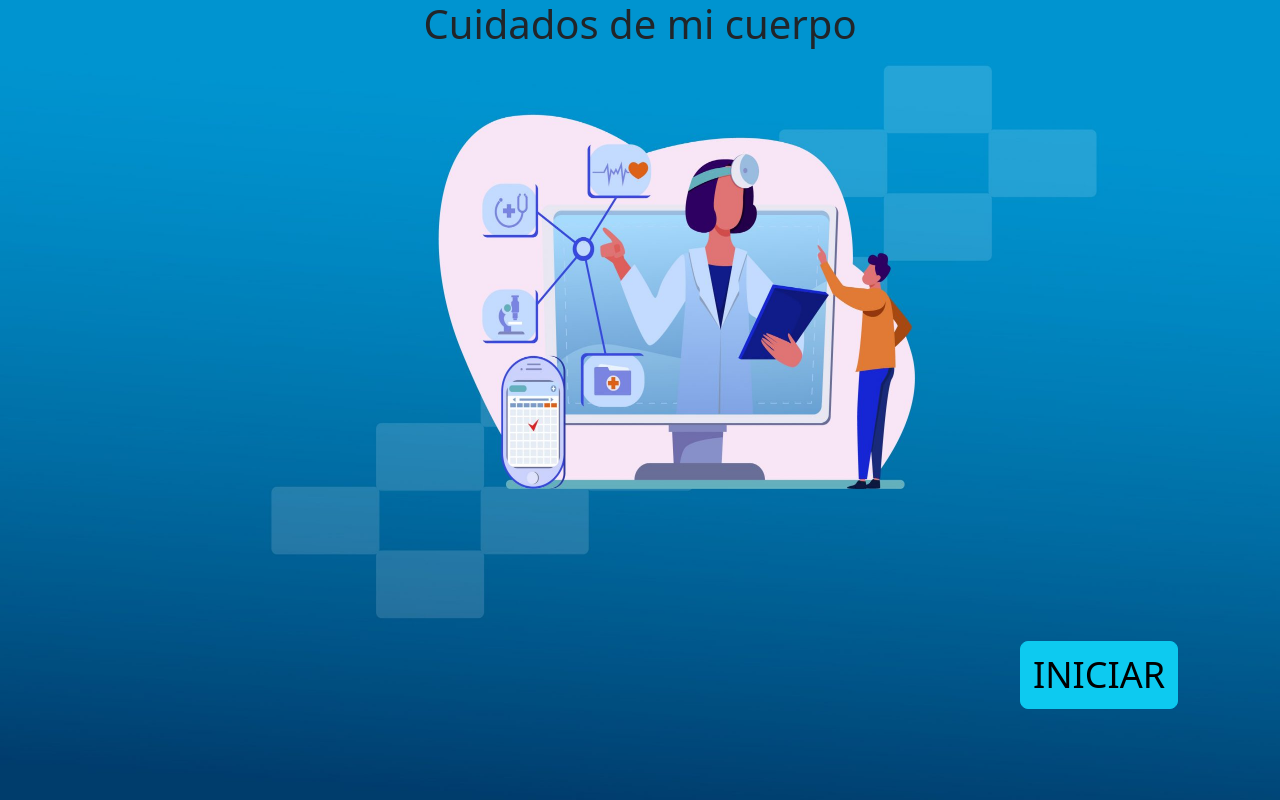
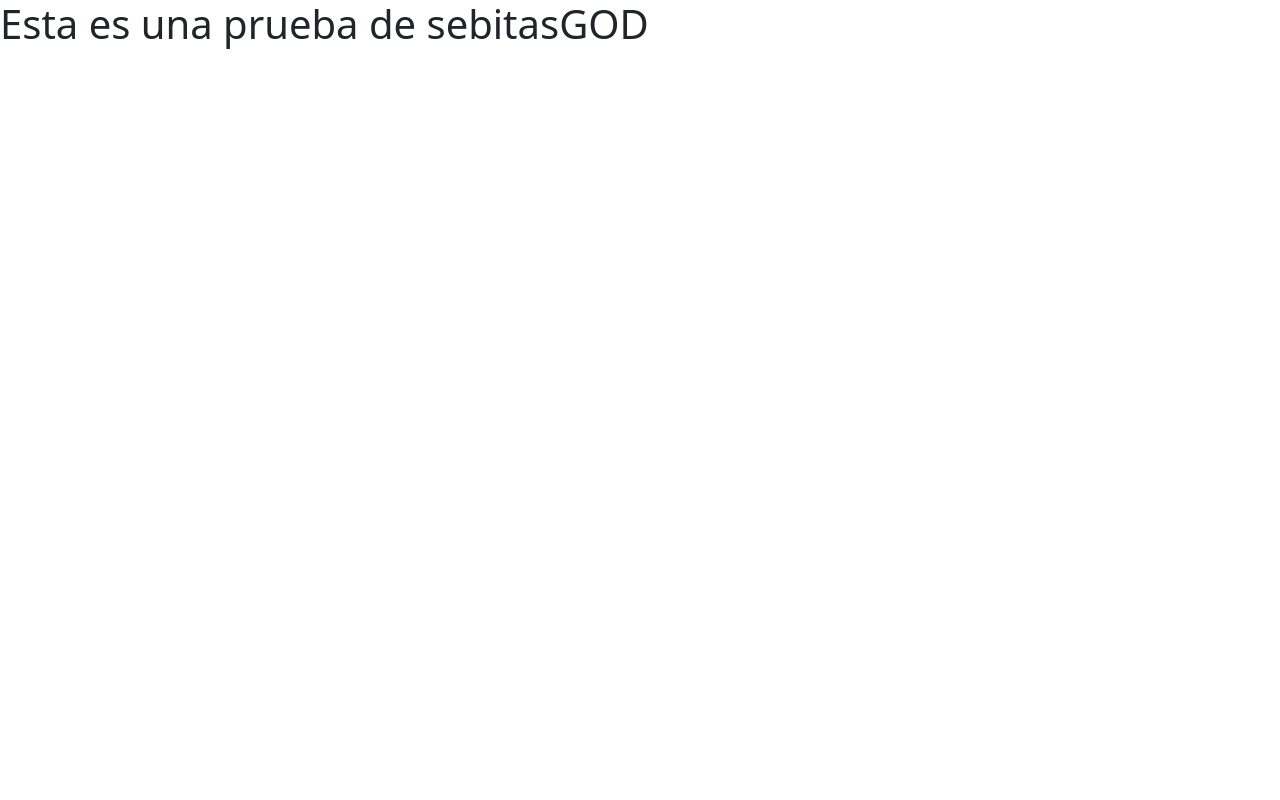
Before and after one commit to CatuJav/LibroDigital, a React (Create React App) app: page /#/cargaD in a window 1280 px wide. Built offline with nearby package versions, Linux system fonts and the light colour scheme; the HTML template or start-up script is replaced by a standard one.

Commit message:
pagina de cargas

```diff
--- /dev/null
+++ b/src/pages/CargarDanio.tsx
@@ -0,0 +1,9 @@
+import React from 'react'
+
+export const CargarDanio = () => {
+    return (
+        <div>
+            <h1>Esta es una prueba de sebitasGOD</h1>
+        </div>
+    )
+}
--- a/src/routes/AppRutas.tsx
+++ b/src/routes/AppRutas.tsx
@@ -8,6 +8,7 @@ import {
     Link,
     Redirect
   } from "react-router-dom";
+import { CargarDanio } from '../pages/CargarDanio';
 
 export const AppRutas = () => {
     return (
@@ -17,6 +18,7 @@ export const AppRutas = () => {
         {/*Poner los enlaces antes de / porque sino solo se redirige a raiz*/}
         <Switch>
 
+          <Route path='/cargaD' component={CargarDanio}/>
           <Route path='/piramide' component={PiramidePage}/>
           <Route path='/' component={InicioPage}/>
 
```
